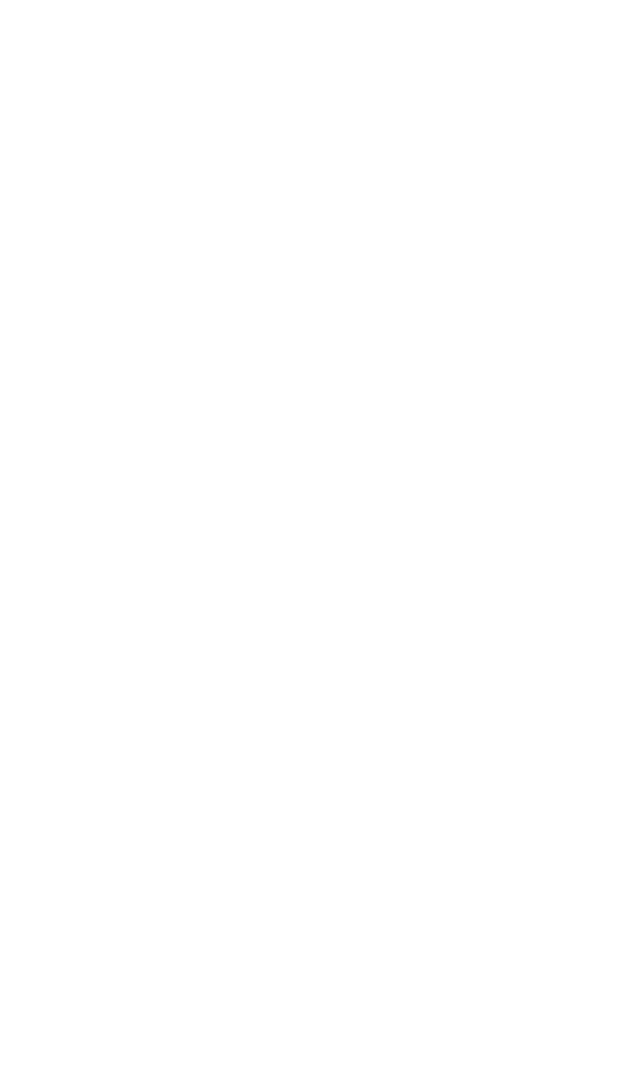
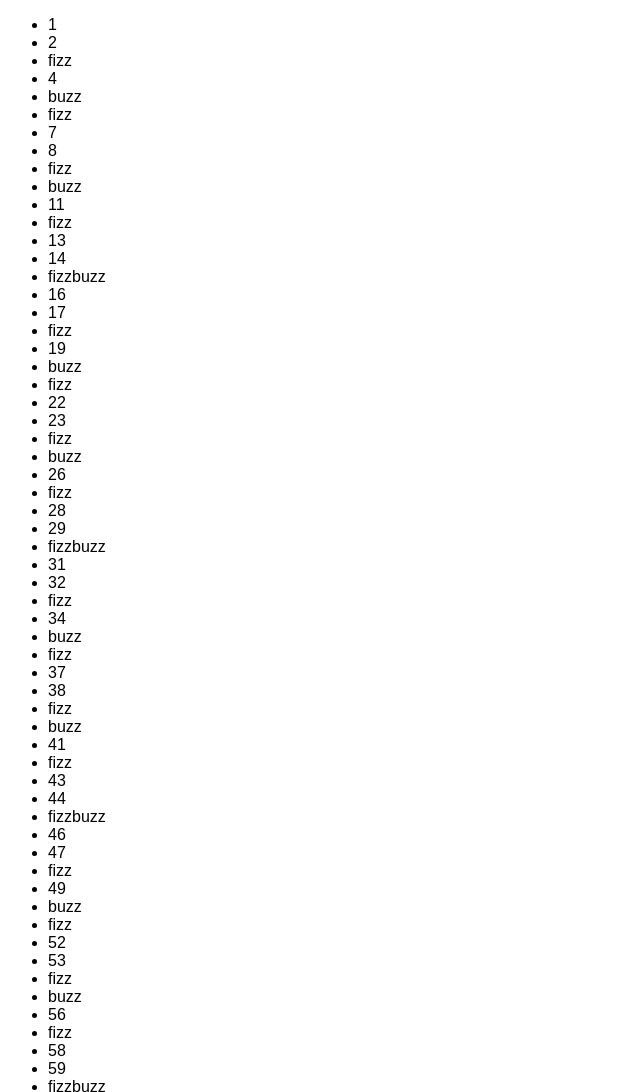
Before and after one commit to FrancescoBoco/js-fizzbuzz, a plain HTML site: page index.html in a window 1280 px wide. Shown: the top 1092 px of the page, without its empty margins (0-640 px from the left). Before the commit the page ends 800 px from the top, so only its background shows below. Drawn offline with Linux system fonts and the light colour scheme.

Commit message:
fine esercizio

```diff
--- a/css/index.css
+++ b/css/index.css
@@ -1,10 +1,10 @@
 /* RESET  */
-
+/*
 *{
     margin: 0 ;
     padding: 0;
     box-sizing: border-box;
-}
+} */
 
 /* FONT  */
 
--- a/index.html
+++ b/index.html
@@ -14,7 +14,7 @@
 
 
 
-        <ul id="ul">
+        <ul id="link">
 
 
 
--- a/js/script.js
+++ b/js/script.js
@@ -1,27 +1,25 @@
 
 
-const ul = document.querySelector('.ul')
-
+const ul = document.getElementById('link')
+let text
 for(let number = 1 ; number <= 100; number++) {
-    console.log ('number', number, typeof number)
 
 
+    if (number % 3 == 0 && number % 5 == 0  ) {
+        text = 'fizzbuzz'
+    }
+    else if(number % 3 == 0 ) {
+       text = 'fizz'
 
-    if (number % 3 == 0 ) {
-        console.log (number, 'fizz')
+    }
+    else if(number % 5 == 0 ) {
+        text = 'buzz'
 
     }
 
-     if(number % 5 == 0 ) {
-        console.log (number,'buzz')
-
+    else {
+    text = number
     }
-
-     if (number % 3 == 0 && number % 5 == 0  ) {
-        console.log (number,'fizzbuzz')
-
-    }
-
-    //  ul.innerHTML += ` <li>${number}</li>`
+     ul.innerHTML += ` <li>${text} </li>`
 
 }
```
